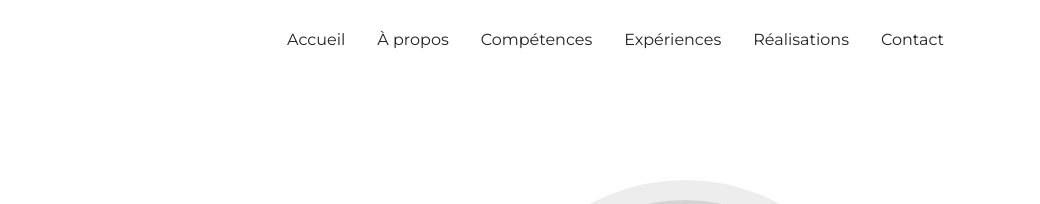
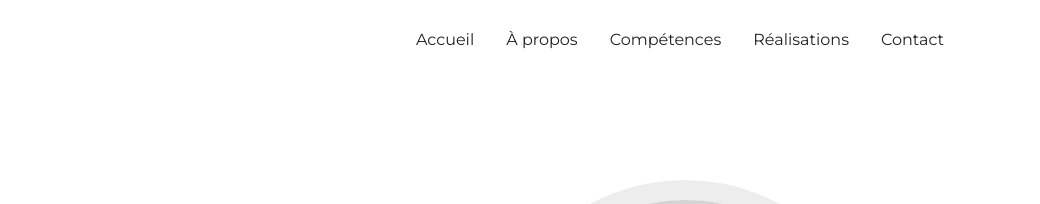
Before and after one commit to axelverglas/axelverglas, a plain HTML site: page index.html in a window 1280 px wide. Shown: the top 204 px of the page, 240-1280 px from the left. Drawn offline with Linux system fonts and the light colour scheme; placeholder pictures from the web are drawn by us.

Commit message:
Add files via upload

```diff
--- a/index.html
+++ b/index.html
@@ -25,7 +25,6 @@
 						<a href="#home">Accueil</a>
 						<a href="#propos">À propos</a>
 						<a href="#competences">Compétences</a>
-						<a href="#experiences">Expériences</a>
 						<a href="#realisations">Réalisations</a>
 						<a href="#contact">Contact</a>
 					</nav>
```
